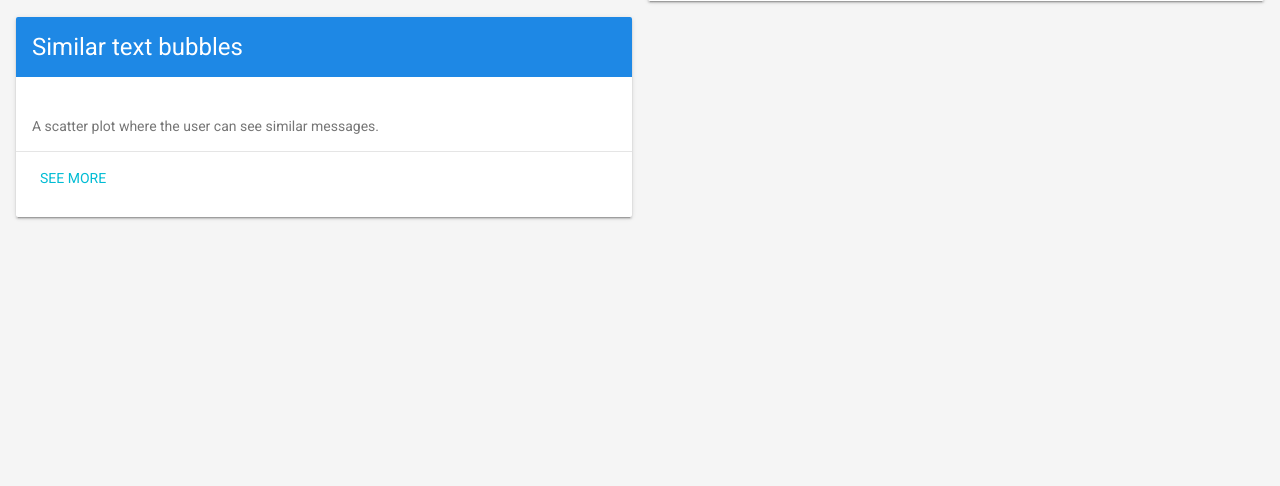
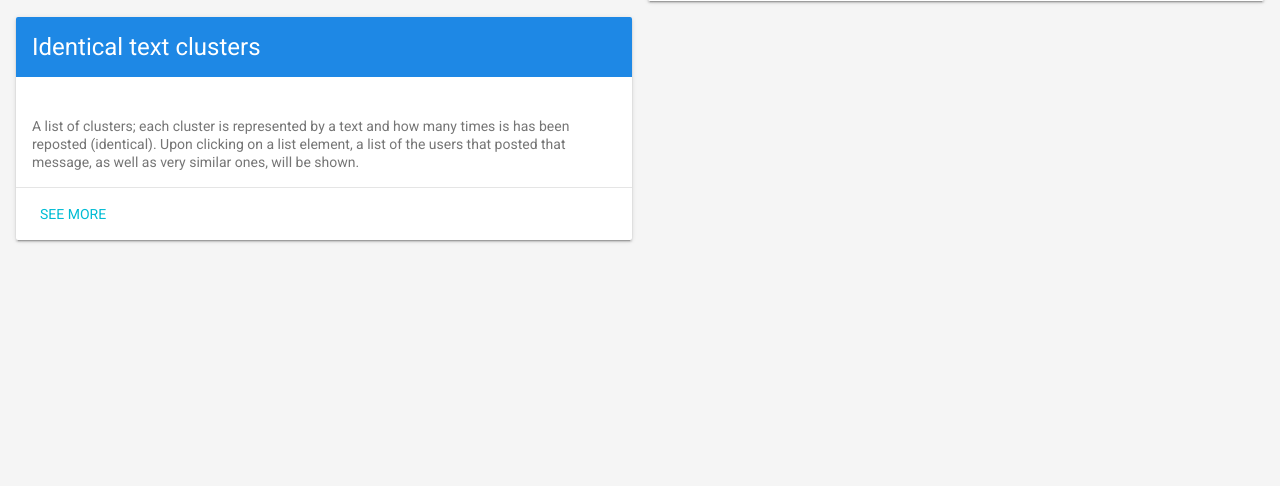
Before and after one commit to shashvatshukla/visualising-political-shills, a Flask app: page /dashboard in a window 1280 px wide. Shown: the part 314-800 px from the top of the page. Run offline with Flask 2, Linux system fonts and the light colour scheme.

Commit message:
Fix the dashboard text

```diff
--- a/templates/dashboard.html
+++ b/templates/dashboard.html
@@ -79,11 +79,14 @@
           <div class = "mdl-cell mdl-cell--6-col">
             <div class="demo-card-wide mdl-card mdl-shadow--2dp" style="width: 100%">
               <div class="mdl-card__title">
-                <h2 class="mdl-card__title-text">Similar text bubbles</h2>
+                <h2 class="mdl-card__title-text">Identical text clusters</h2>
               </div>
               <div class="mdl-card__supporting-text">
                 <h4>{{similar_text_bubble}}</h4>
-                A scatter plot where the user can see similar messages.
+                A list of clusters; each cluster is represented by a text
+                and how many times is has been reposted (identical).
+                Upon clicking on a list element, a list of the users that posted
+                that message, as well as very similar ones, will be shown.
               </div>
               <div class="mdl-card__actions mdl-card--border">
                 <a class="mdl-button mdl-button--colored mdl-js-button mdl-js-ripple-effect" href="\metric3" action="\metric1" method="post">
```
